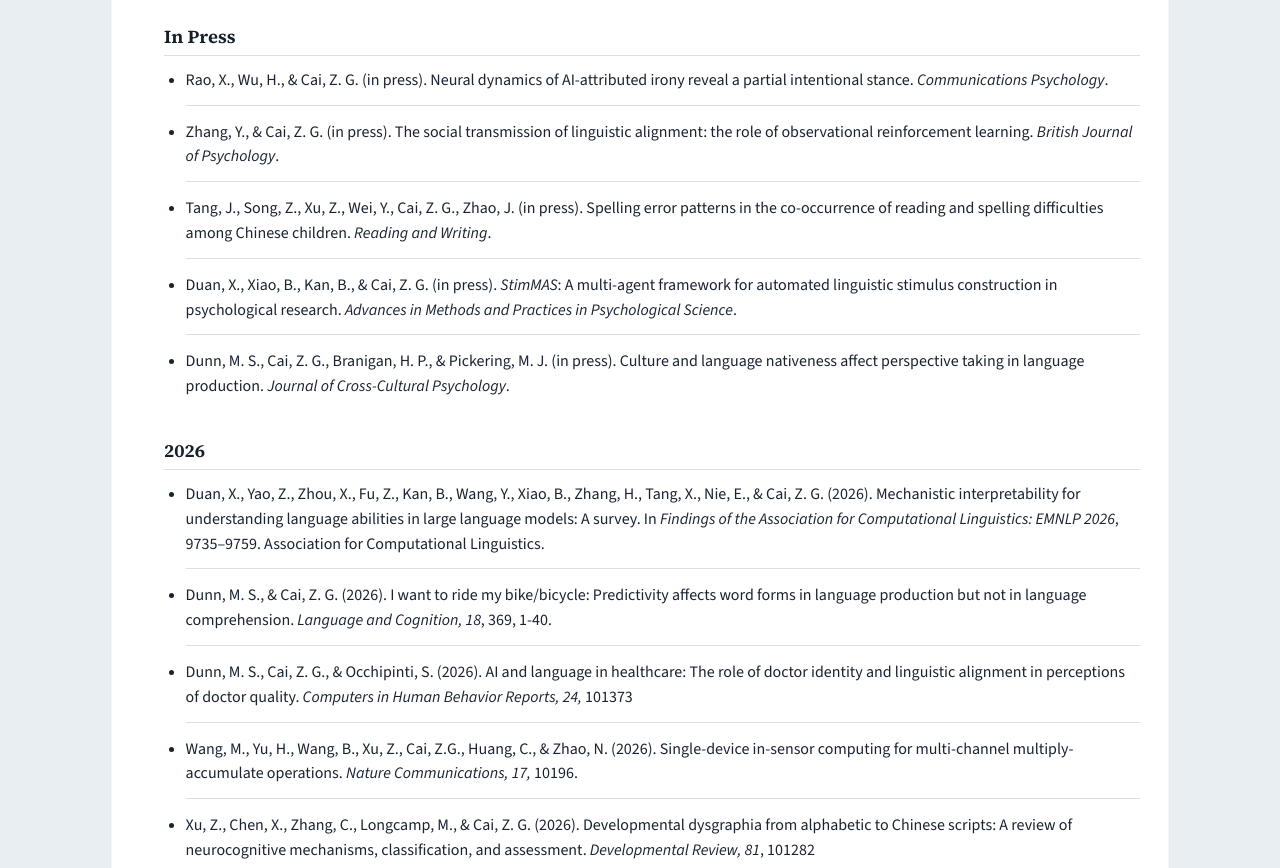
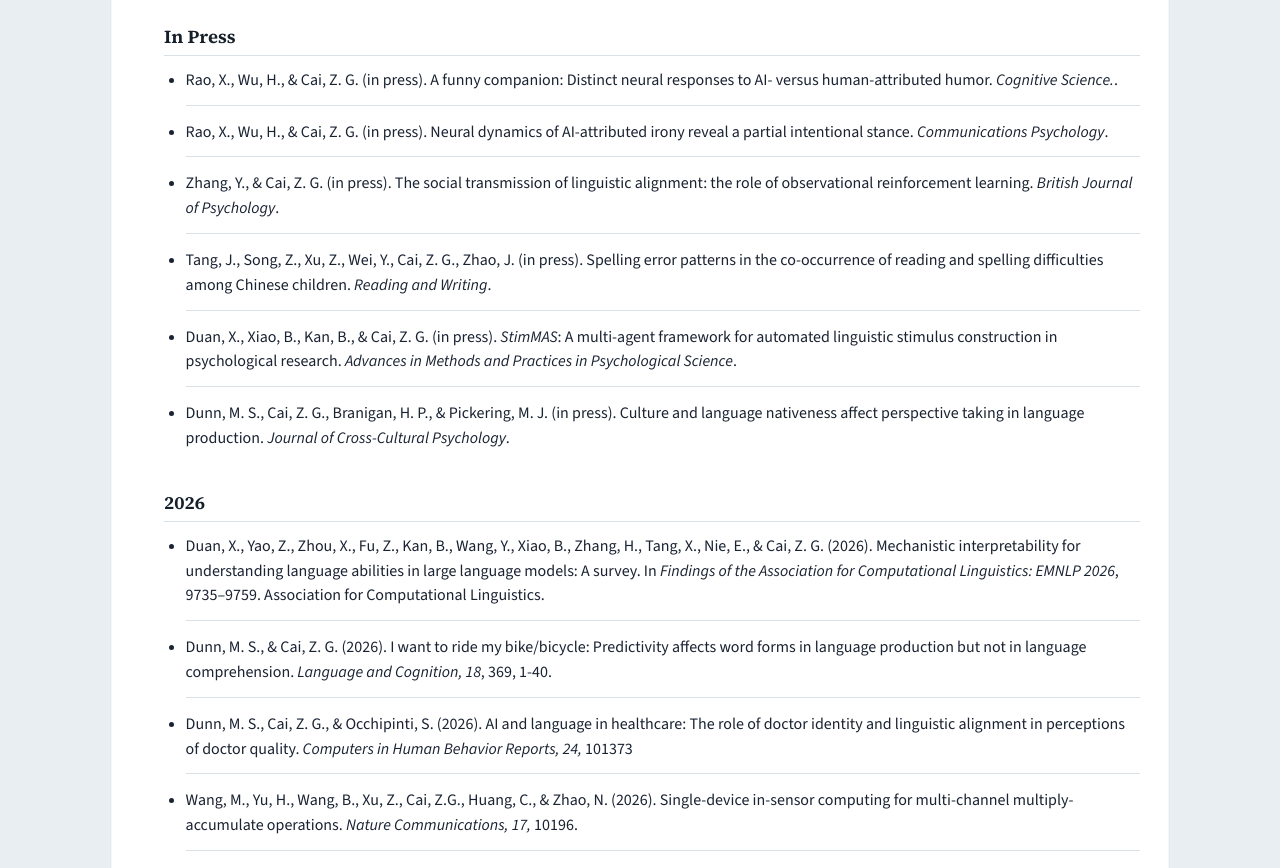
Before and after one commit to cuhklpl/cuhklpl.github.io, a plain HTML site: page publications.html in a window 1280 px wide. Shown: the part 957-1825 px from the top of the page. Drawn offline with nearby package versions, Linux system fonts and the light colour scheme.

Commit message:
Update publications.html

```diff
--- a/publications.html
+++ b/publications.html
@@ -75,6 +75,7 @@
                <!-- In Press -->
                <h4>In Press</h4>
                <ol>
+ <li class="publication">Rao, X., Wu, H., & Cai, Z. G. (in press). A funny companion: Distinct neural responses to AI- versus human-attributed humor. <em>Cognitive Science.</em>. </li>
  <li class="publication">Rao, X., Wu, H., & Cai, Z. G. (in press). Neural dynamics of AI-attributed irony reveal a partial intentional stance. <em>Communications Psychology</em>. </li>
  <li class="publication">Zhang, Y., & Cai, Z. G. (in press). The social transmission of linguistic alignment: the role of observational reinforcement learning. <em>British Journal of Psychology</em>. </li>
             <li class="publication">Tang, J., Song, Z., Xu, Z., Wei, Y., Cai, Z. G., Zhao, J. (in press). Spelling error patterns in the co-occurrence of reading and spelling difficulties among Chinese children. <em>Reading and Writing</em>. </li>
```
